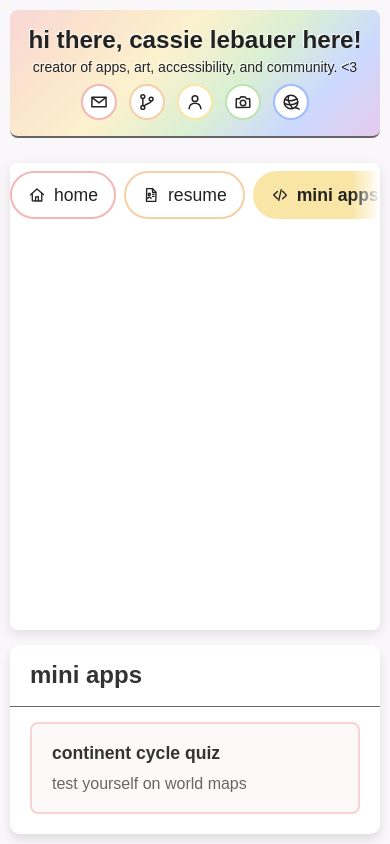
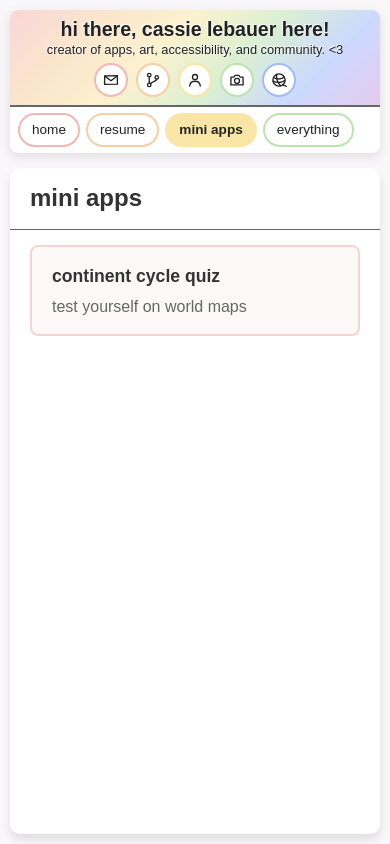
Before and after one commit to clebauer/cassielebauer_site, a React (Vite) app in the folder frontend/: page /miniapps in a window 390 px wide. Built offline with nearby package versions, Linux system fonts and the light colour scheme.

Commit message:
mobile fix

```diff
--- a/frontend/src/App.jsx
+++ b/frontend/src/App.jsx
@@ -28,8 +28,11 @@ const routes = [
 function App() {
   return (
     <>
-      <Header />
-      <MobileNav />
+      {/* header + phone page pills; on phones this whole block stays locked at the top */}
+      <div className="site-top">
+        <Header />
+        <MobileNav />
+      </div>
       <div className="app-layout">
         <Sidebar />
         <main className="app-main">
--- a/frontend/src/components/layout/Header.css
+++ b/frontend/src/components/layout/Header.css
@@ -37,22 +37,54 @@
   transition: color var(--transition-slow);
 }
 
-/* phones: a much smaller header (the page switcher lives in MobileNav) */
+/* wraps the header + phone nav so they can stay together at the top */
+.site-top {
+  flex: none;
+}
+
+/* phones: a compact header that stays locked at the top with the page pills */
 @media (max-width: 768px) {
-  .navbar {
-    padding: var(--space-md) var(--space-12);
+  .site-top {
+    position: sticky;
+    top: 0;
+    z-index: 30;
+    overflow: hidden;
+    border-radius: var(--radius-lg);
+    background: var(--surface);
+    box-shadow: var(--shadow-md);
+  }
+
+  /* the card above supplies the rounded corners */
+  .site-top .navbar {
+    border-radius: 0;
+    padding: var(--space-sm) var(--space-12);
   }
 
   .site-title {
-    font-size: clamp(1.35rem, 6.2vw, 1.8rem);
+    font-size: clamp(1.1rem, 5vw, 1.35rem);
     line-height: 1.15;
     letter-spacing: 0;
     text-wrap: balance;
   }
 
   .navbar .tagline {
-    margin: var(--space-xs) 0 0;
-    font-size: var(--font-size-sm);
+    margin: 2px 0 0;
+    font-size: 0.8rem;
     line-height: 1.3;
   }
+
+  /* smaller social buttons */
+  .navbar .find-me {
+    margin-top: var(--space-xs);
+    gap: var(--space-sm);
+  }
+
+  .navbar .find-me .find-pill {
+    padding: 6px;
+  }
+
+  .navbar .find-me .find-pill svg {
+    width: 18px;
+    height: 18px;
+  }
 }
--- a/frontend/src/components/layout/MobileNav.css
+++ b/frontend/src/components/layout/MobileNav.css
@@ -3,36 +3,28 @@
   display: none;
 }
 
-
 @media (max-width: 768px) {
+  /* sits inside .site-top (see Header.css), which is what sticks to the top */
   .mobile-nav {
     display: block;
     min-width: 0;
     max-width: 100%;
-    position: sticky;
-    top: 0;
-    z-index: 30;
-    margin-top: var(--space-10);
-    padding: var(--space-sm) 0;
-    background: color-mix(in srgb, var(--surface) 92%, transparent);
-    backdrop-filter: blur(6px);
-    border-radius: var(--radius-lg);
-    box-shadow: var(--shadow-md);
+    padding: 6px 0;
   }
 
   .mobile-nav ul {
     display: flex;
-    gap: var(--space-sm);
+    gap: 6px;
     min-width: 0;
     margin: 0;
-    padding: 0 var(--space-12);
+    padding: 0 var(--space-sm);
     list-style: none;
     overflow-x: auto;
     scroll-snap-type: x proximity;
     scrollbar-width: none;
-    /* soft fade on the right edge hints that the row can scroll */
-    -webkit-mask-image: linear-gradient(to right, black calc(100% - 28px), transparent);
-    mask-image: linear-gradient(to right, black calc(100% - 28px), transparent);
+    /* a soft fade on the right edge hints that the row can scroll */
+    -webkit-mask-image: linear-gradient(to right, black calc(100% - 14px), transparent);
+    mask-image: linear-gradient(to right, black calc(100% - 14px), transparent);
   }
 
   .mobile-nav ul::-webkit-scrollbar {
@@ -42,23 +34,21 @@
   .mobile-nav-link {
     display: inline-flex;
     align-items: center;
-    gap: var(--space-sm);
-    min-height: 40px;
-    padding: var(--space-sm) var(--space-md);
+    min-height: 32px;
+    padding: 4px 12px;
     white-space: nowrap;
     scroll-snap-align: start;
-    border: var(--border-thick) solid var(--pill-color);
+    border: 2px solid var(--pill-color);
     border-radius: var(--radius-pill);
     background: var(--surface);
     color: var(--text);
-    font-size: var(--font-size-md);
+    font-size: 0.85rem;
     text-decoration: none;
   }
 
+  /* text only on phones so all four fit; delete this rule to bring the icons back */
   .mobile-nav-link svg {
-    width: 18px;
-    height: 18px;
-    flex-shrink: 0;
+    display: none;
   }
 
   /* the page you're on is filled in */
```
